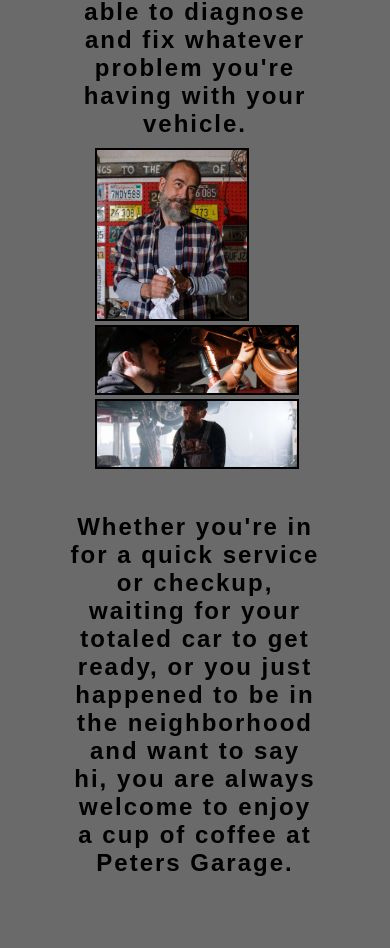
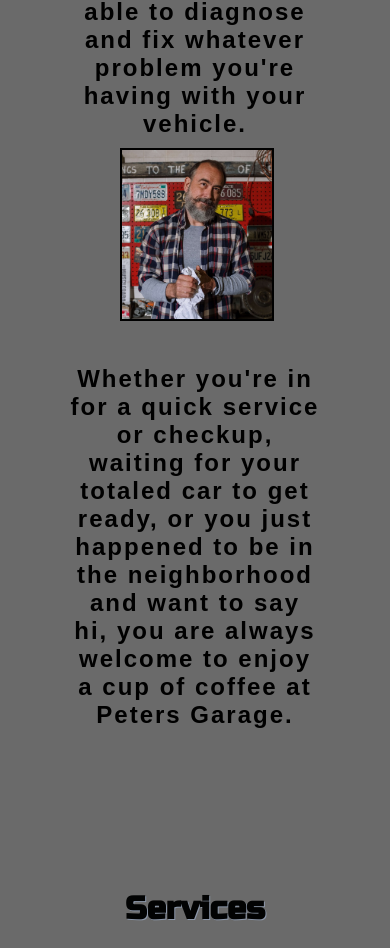
Before and after one commit to Gurmali/Peters-Garage, a plain HTML site: page index.html in a window 390 px wide. Shown: the part 1088-2036 px from the top of the page. Drawn offline with Linux system fonts and the light colour scheme; a web font is replaced by a local one.

Commit message:
Remove picture of the son and the brother from about us section

```diff
--- a/assets/css/style.css
+++ b/assets/css/style.css
@@ -108,35 +108,14 @@ a:hover {
     margin-bottom: 5px;
 }
 
-#about-pictures {
-    width: 80%;
-    margin: auto;
-}
-
 #picture1-div {
-    display: inline-block;
-    width: 300px;
+    width: 250px;
     margin: auto;
 }
 
 #man-in-garage {
     border: 2px solid black;
     width: 250px;
-}
-
-#picture2-div {
-    display: inline-block;
-    width: 300px;
-}
-
-#man-under-car {
-    border: 2px solid black;
-    width: 400px;
-}
-
-#man-with-tool {
-    border: 2px solid black;
-    width: 400px;
 }
 
 #welcome {
@@ -169,10 +148,9 @@ a:hover {
 }
 
 #services-box {
-    width: 800px;
+    width: 700px;
     margin: auto;
     display: block;
-    height: 50%;
 }
 
 #full-service-div {
@@ -198,7 +176,7 @@ float: left;
 
 #alignment-div {
     float: left;
-    padding-left: 30%;
+    padding-left: 25%;
 }
 
 #alignment {
@@ -475,21 +453,6 @@ input[type=submit] {
 
 @media screen and (max-width: 1100px) {
 
-
-
-    #about-picures {
-        display: block;
-        margin: 0 auto;
-    }
-
-    #picture1-div {
-        display: block;
-    }
-
-    #picture2-div {
-        display: block;
-    }
-
     #services-section {
         width: 100%;
         padding-bottom: 500px;
@@ -590,16 +553,8 @@ input[type=submit] {
 
 @media screen and (max-width: 575px) {
 
-    #man-in-garage {
+    #picture1-div {
         width: 200px;
-    }
-
-    #man-under-car {
-        width: 300px;
-    }
-
-    #man-with-tool {
-        width: 300px;
     }
 
     .service-img-box {
@@ -640,16 +595,12 @@ input[type=submit] {
         width: 300px;
     }
 
-    #man-in-garage {
+    #picture1-div {
         width: 150px;
     }
 
-    #man-under-car {
-        width: 200px;
-    }
-
-    #man-with-tool {
-        width: 200px;
+    #man-in-garage {
+        width: 150px;
     }
 
     #thank-you-div {
--- a/index.html
+++ b/index.html
@@ -54,18 +54,12 @@
                     Rest assured Peter, his son, and his brother will be able to diagnose and fix whatever problem
                     you're having with your vehicle.
                 </strong></p>
-            <!--Pictures for about section-->
-            <!--Free images used from Pexel-->
-            <div id="about-pictures">
+            <!--Picture for about section-->
+            <!--Free image used from Pexel-->
                 <div id="picture1-div">
                     <img id="man-in-garage" src="assets/images/the-man.jpg" alt="Man in garage.">
                 </div>
-                <div id="picture2-div">
-                    <img id="man-under-car" src="assets/images/the-son.jpg" alt="Man under car.">
 
-                    <img id="man-with-tool" src="assets/images/the-brother.jpg" alt="Man with tool.">
-                </div>
-            </div>
             <div id="welcome">
                 <p><strong>Whether you're in for a quick service or checkup, waiting for your totaled car to get
                         ready,
```
Also changed, not shown: assets/images/the-brother.jpg (deleted), assets/images/the-son.jpg (deleted).
